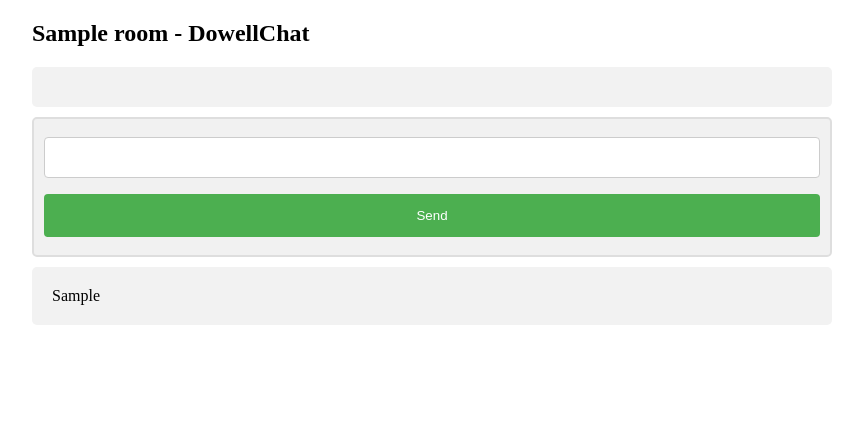
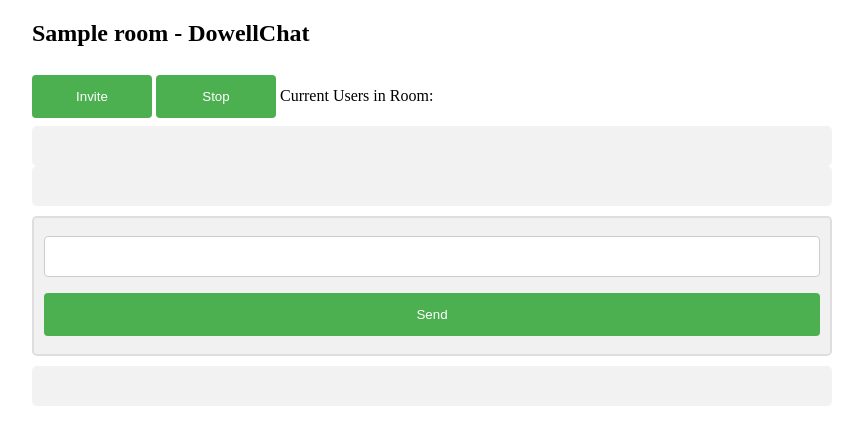
Before and after one commit to dilshodismoilov/100069-DowellChat, a Django app: template templates/room.html in a window 1280 px wide. Shown: the top 445 px of the page, without its empty margins (208-1071 px from the left). Run offline with Django 3.2, Linux system fonts and the light colour scheme; tables that the repository leaves empty hold one stand-in row (values such as "Sample post"); the template is opened without the code that fills it: values that come from a table or form of the project are taken from there, most other values are stand-ins (such as "Sample title", 1, 10 or a date in 2020); data that the repository does not hold is empty; some libraries are stand-ins or nearby versions.

Commit message:
adding latest changes

```diff
--- /dev/null
+++ b/chat/dowellconnection.py
@@ -0,0 +1,27 @@
+import json
+import requests
+
+url = 'http://100002.pythonanywhere.com/'
+
+def dowellconnection(cluster,platform,database,collection,document,team_member_ID,function_ID,command,field,update_field):
+
+    data= json.dumps({
+      "cluster": cluster,
+      "platform": platform,
+      "database": database,
+      "collection": collection,
+      "document": document,
+      "team_member_ID": team_member_ID,
+      "function_ID": function_ID,
+      "command": command,
+      "field": field,
+      "update_field":update_field
+       })
+    headers = {'content-type': 'application/json'}
+    response = requests.request('POST',url, headers=headers,data=data)
+    return response.text
+    if command=="fetch":
+        response_data = response.json()
+        return str(response_data[0])
+    else:
+        return response.text
--- a/chat/models.py
+++ b/chat/models.py
@@ -5,6 +5,7 @@ from django.utils import timezone
 # Create your models here.
 class Room(models.Model):
     name = models.CharField(max_length=1000)
+    #room_users = models.CharField(max_length=1000)
 
     def __str__(self):
         return self.name
@@ -14,3 +15,6 @@ class Message(models.Model):
     date = models.DateTimeField(default=timezone.now, blank=True)
     user = models.CharField(max_length=1000000)
     room = models.CharField(max_length=1000000)
+
+    def __str__(self):
+        return self.user
--- a/chat/urls.py
+++ b/chat/urls.py
@@ -3,19 +3,16 @@ from . import views
 
 urlpatterns = [
     path('', views.main, name='main'),
-    path('room-link/', views.roomLink, name='room-link'),
+    #path('room-link/', views.roomLink, name='room-link'),
     path('create-room/', views.home, name='home'),
     #path('', views.home, name='home'),
 
     #Inaccessibles
-    path('<str:room>/<int:id>/', views.room, name='room'),
-    path('checkview', views.checkview, name='checkview'),
+    path('<str:room>/', views.room, name='room'),
+    #path('checkview', views.checkview, name='checkview'),
+    path('create-room/checkview', views.checkview, name='checkview'),
     path('send', views.send, name='send'),
     path('getMessages/<str:room>/', views.getMessages, name='getMessages'),
 ]
 
 #'/'+room+'/?username='+username
-
-#<url> + randomly generated room id , which will be a alpha numeric value
-#room - id
-#id - randomly generated id
--- a/chat/views.py
+++ b/chat/views.py
@@ -1,6 +1,7 @@
 from django.shortcuts import render, redirect
 from chat.models import Room, Message
 from django.http import HttpResponse, JsonResponse
+from .dowellconnection import dowellconnection
 #import requests
 
 # Create your views here.
@@ -25,19 +26,34 @@ r=Dowell_Login()
 
 def home(request):
 
-    return render(request, 'home.html')
+    if "session_id" in request.session:
+        dic = request.session
+        session_id = dic["session_id"]
+        field = {"SessionID":session_id}
+        context= {}
+        data = dowellconnection("login","bangalore","login","login","login","6752828281","ABCDE","fetch",field,"nil")
+        data1 = json.loads(data)
+        lstodic = data1["data"][-1]
+        context["username"] = lstodic["Username"]
+
+        return render(request, 'home.html', context)
+
+    else:
+        return redirect("https://100014.pythonanywhere.com/")
+
+    #return render(request, 'home.html')
 
 # Homepage
 def main(request):
 
     return render(request, 'main.html')
+'''
+def roomLink(request):
+    return render(request, 'room-link.html')
+'''
 
-def roomLink(request):
-
-    return render(request, 'room-link.html')
-
-
-def room(request, room, id):
+#def room(request, room, id):
+def room(request, room):
     username = request.GET.get('username')
     room_details = Room.objects.get(name=room)
     message = Message.objects.all()
--- a/djangochat/urls.py
+++ b/djangochat/urls.py
@@ -5,6 +5,6 @@ urlpatterns = [
     path('admin/', admin.site.urls),
     path('', include('chat.urls')),
 
-    path('create-room/', include('chat.urls')),
+    #path('create-room/', include('chat.urls')),
 
 ]
--- a/templates/home.html
+++ b/templates/home.html
@@ -65,6 +65,7 @@ body {
 </div>
 
 
+
 <div class="container">
     <form id="post-form" method="POST" action="checkview">
         {% csrf_token %}
--- a/templates/main.html
+++ b/templates/main.html
@@ -67,7 +67,7 @@
 </div>
 
 <div class="container">
-    <a href="{% url 'room-link' %}"><button>
+    <a href="{% url 'home' %}"><button>
         Create Room
     </button></a>
     <a href="" style="float: right"><button>
--- a/templates/room-link.html
+++ b/templates/room-link.html
@@ -87,7 +87,9 @@ body {
 </div>
 
     <script>
+
         /*let getRoomName = document.querySelector('#roomName').value;*/
+          /*
         let getLink = document.getElementById('genLink');
         getLink.addEventListener('click',
                                 function(){
@@ -96,7 +98,7 @@ body {
                                      alert(link);
                                      document.getElementById('shw').innerHTML = "Room link is "+link;
                                 });
-
+          */
     </script>
 </body>
 </html>
--- a/templates/room.html
+++ b/templates/room.html
@@ -83,12 +83,28 @@ input[type=text], select {
     padding: 20px;
     }
 
+    button {
+    width: 15%;
+    background-color: #4CAF50;
+    color: white;
+    padding: 14px 20px;
+    margin: 8px 0;
+    border: none;
+    border-radius: 4px;
+    cursor: pointer;
+    }
+
 </style>
 <script   src="https://code.jquery.com/jquery-3.1.1.min.js"   integrity="sha256-hVVnYaiADRTO2PzUGmuLJr8BLUSjGIZsDYGmIJLv2b8="   crossorigin="anonymous"></script>
 </head>
 <body>
 
 <h2>{{room}} - DowellChat</h2>
+
+<a href=""><button>Invite</button></a>
+<a href=""><button>Stop</button></a>
+Current Users in Room: <div id= 'roomUsers'> </div>
+
 
 <div id="display">
 
@@ -114,6 +130,7 @@ setInterval(function(){
                 var temp="<div class='container darker'>@<b>"+response.messages[key].user+"</b><p>"+response.messages[key].value+"</p><span class='time-left'>"+response.messages[key].date+"</span></div>";
                 $("#display").append(temp);
             }
+
         },
         error: function(response){
             alert('An error occured')
@@ -125,6 +142,7 @@ setInterval(function(){
 
 
 <div class="container">
+
     <form id="post-form">
         {% csrf_token %}
         <input type="hidden" name="username" id="username" value="{{username}}"/>
@@ -133,9 +151,10 @@ setInterval(function(){
         <input type="submit" value="Send">
     </form>
 </div>
-    {% for i in message %}
-        <div> {{ i.room }} </div>
-    {% endfor %}
+    <div>
+
+    </div>
+
 
 
 
```
Also changed, not shown: chat/migrations/0001_initial.py, chat/migrations/0002_alter_message_date.py (deleted), chat/migrations/0002_remove_room_room_users.py (added).
